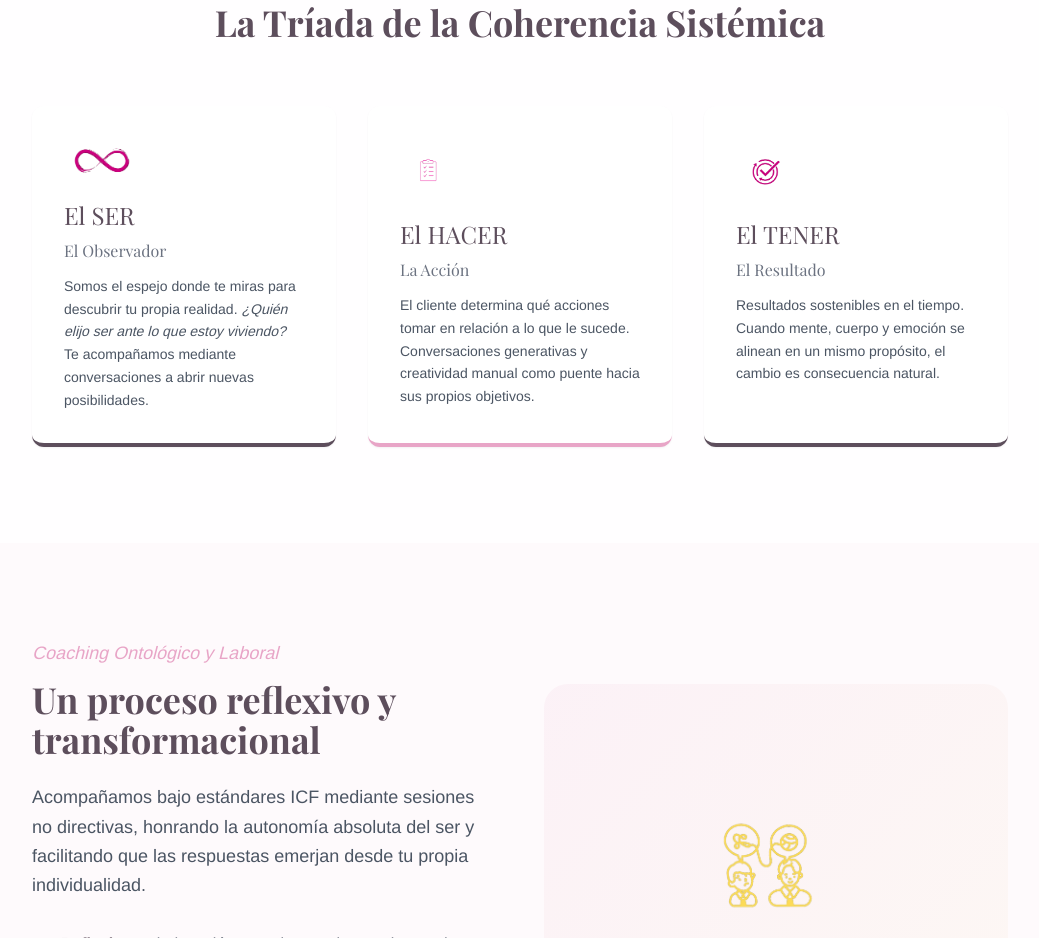
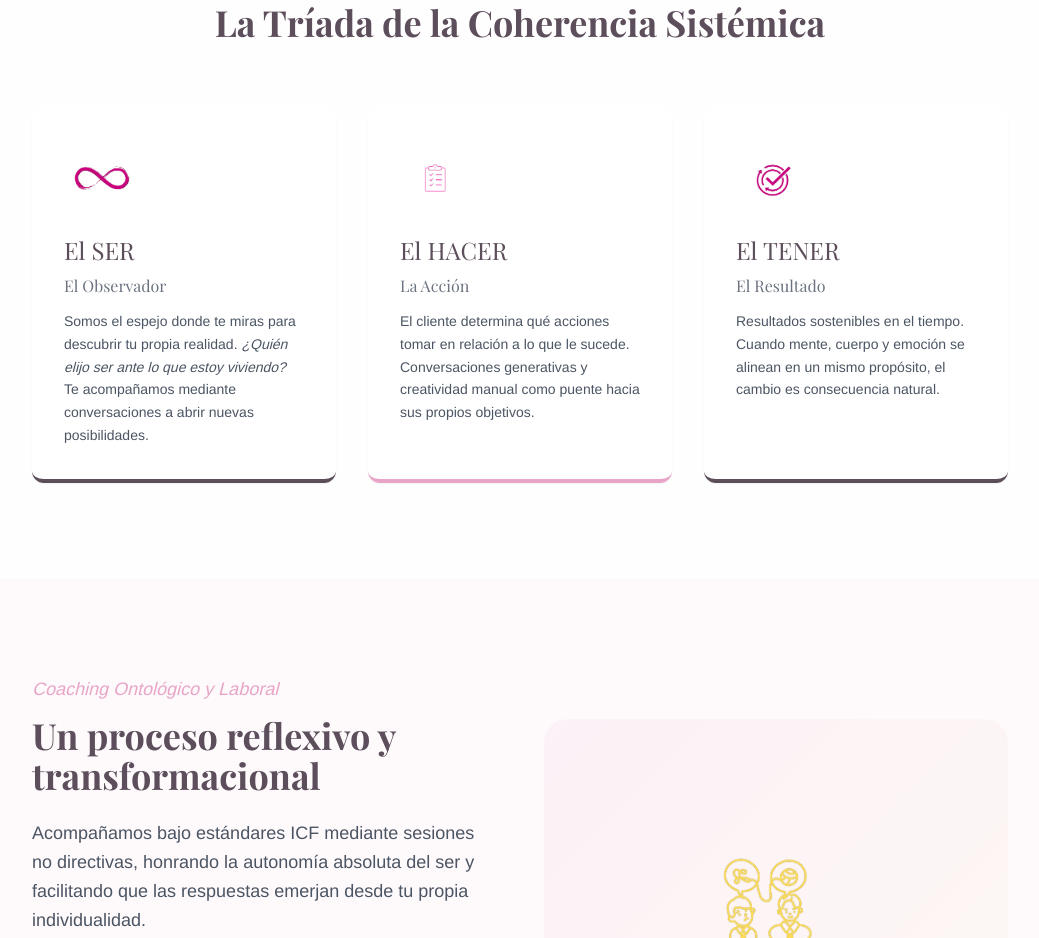
Before and after one commit to Omnix-Solution-Inc/reempoderate, a Next.js app: page / in a window 1280 px wide. Shown: the part 1320-2258 px from the top of the page, without its empty margins (120-1159 px from the left). Built offline with nearby package versions, Linux system fonts and the light colour scheme; no server answers; a web font is replaced by a local one.

Commit message:
Normalize icon sizes to uniform 80x80 container across Ser-Hacer-Tener cards

```diff
--- a/src/components/landing/ServicesSection.tsx
+++ b/src/components/landing/ServicesSection.tsx
@@ -10,9 +10,10 @@ export function ServicesSection() {
         </div>
 
         <div className="grid grid-cols-1 md:grid-cols-3 gap-8">
+          {/* SER */}
           <div className="bg-white rounded-xl p-8 border-b-4 border-shamrock shadow-sm">
-            <div className="mb-4">
-              <img src="/infinito.png" alt="Ser" className="w-20 h-auto object-contain" />
+            <div className="flex items-center justify-center w-20 h-20 mb-4">
+              <img src="/infinito.png" alt="Ser" className="w-full h-full object-contain" />
             </div>
             <h3 className="font-playfair text-2xl text-shamrock mb-3">El SER<br/><span className="text-base text-gray-500 font-normal">El Observador</span></h3>
             <p className="text-gray-600 text-sm leading-relaxed">
@@ -20,9 +21,10 @@ export function ServicesSection() {
             </p>
           </div>
 
+          {/* HACER */}
           <div className="bg-white rounded-xl p-8 border-b-4 border-terracotta shadow-sm">
-            <div className="mb-4">
-              <img src="/hacer_icon.png" alt="Hacer" className="w-16 h-16 object-contain" />
+            <div className="flex items-center justify-center w-20 h-20 mb-4">
+              <img src="/hacer_icon.png" alt="Hacer" className="w-full h-full object-contain" />
             </div>
             <h3 className="font-playfair text-2xl text-shamrock mb-3">El HACER<br/><span className="text-base text-gray-500 font-normal">La Acción</span></h3>
             <p className="text-gray-600 text-sm leading-relaxed">
@@ -30,8 +32,11 @@ export function ServicesSection() {
             </p>
           </div>
 
+          {/* TENER */}
           <div className="bg-white rounded-xl p-8 border-b-4 border-shamrock shadow-sm">
-            <div className="mb-4"><img src="/tener_icon.png" alt="Tener" className="w-16 h-16 object-contain" /></div>
+            <div className="flex items-center justify-center w-20 h-20 mb-4">
+              <img src="/tener_icon.png" alt="Tener" className="w-full h-full object-contain" />
+            </div>
             <h3 className="font-playfair text-2xl text-shamrock mb-3">El TENER<br/><span className="text-base text-gray-500 font-normal">El Resultado</span></h3>
             <p className="text-gray-600 text-sm leading-relaxed">
               Resultados sostenibles en el tiempo. Cuando mente, cuerpo y emoción se alinean en un mismo propósito, el cambio es consecuencia natural.
```
